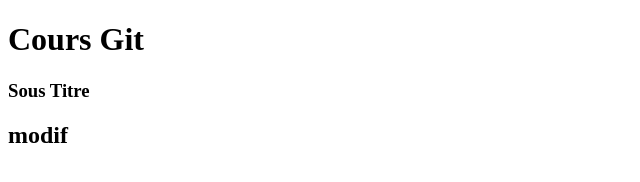
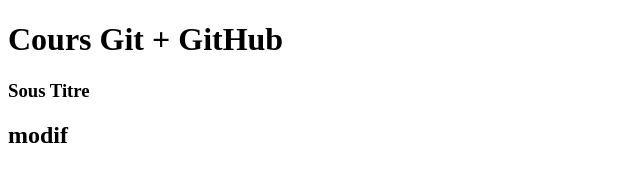
Before and after one commit to laurentFreundWF3/ex1Juin17Mars, a plain HTML site: page index.html in a window 1280 px wide. Shown: the whole page, without its empty margins (0-640 px from the left). Drawn offline with Linux system fonts and the light colour scheme.

Commit message:
Ok github

```diff
--- a/index.html
+++ b/index.html
@@ -4,7 +4,7 @@
 	<title>Git + JS</title>
 </head>
 <body>
-<h1>Cours Git</h1>
+<h1>Cours Git + GitHub</h1>
 <h3> Sous Titre</h3>
 <h2> modif</h2>
 </body>
```
